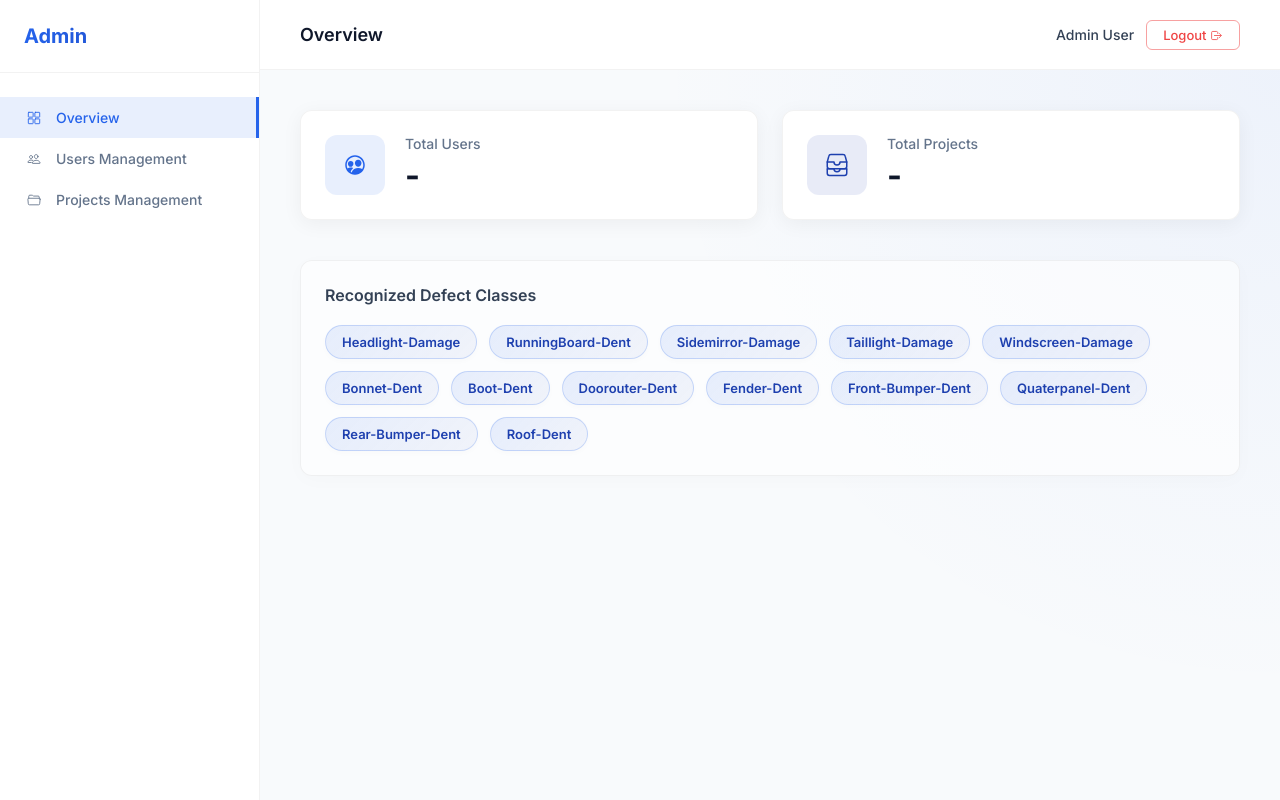
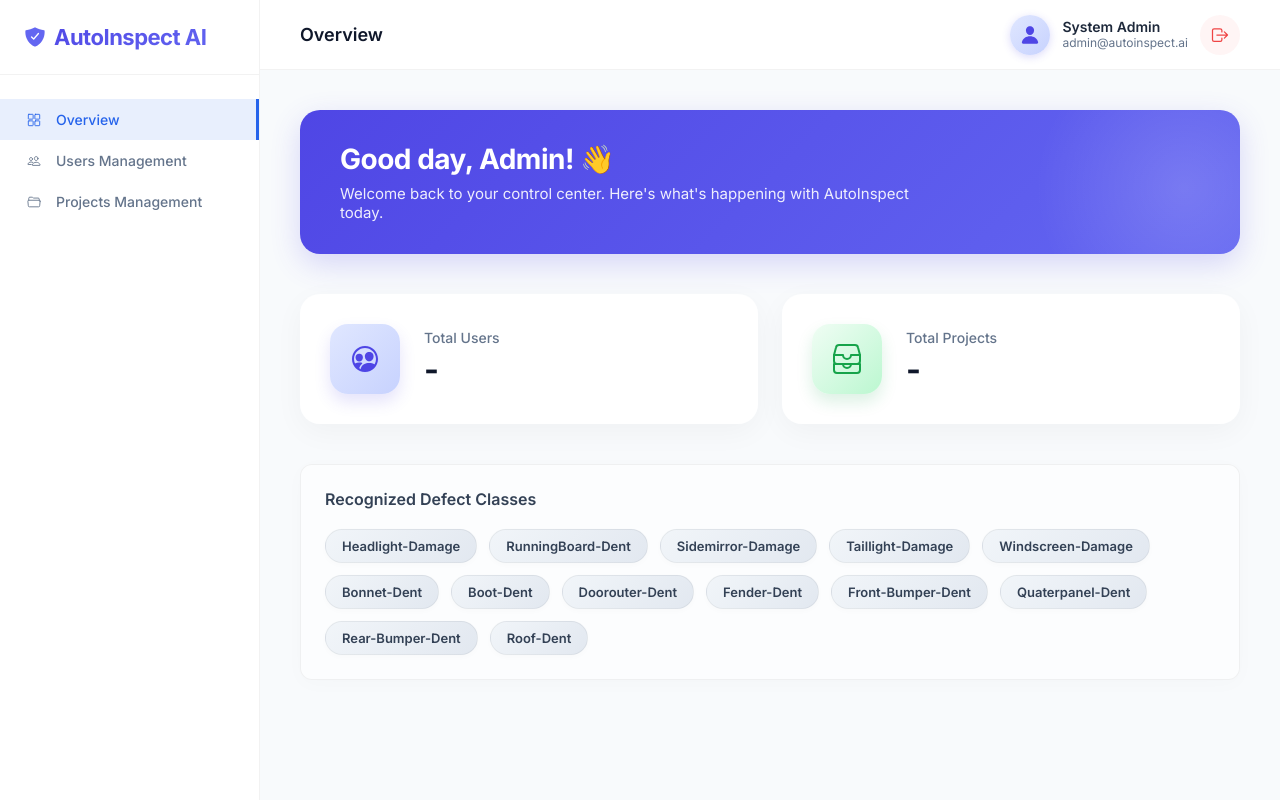
Before and after one commit to albertjoseph2002/CAR-DAMAGE-DETECTION-USING-YOLO-V8s, a plain HTML site: page my_fastapi_app/front end/admin module/dashboard.html in a window 1280 px wide. Drawn offline with nearby package versions, Linux system fonts and the light colour scheme; files that its build step writes are made by us from their sources; sample sign-in values are in the browser's storage; files whose address does not match are found by name.

Commit message:
almost everything is finished

```diff
--- a/my_fastapi_app/front end/admin module/admin.css
+++ b/my_fastapi_app/front end/admin module/admin.css
@@ -58,6 +58,7 @@
     margin-bottom: 8px;
     background: linear-gradient(90deg, #2563eb, #1e40af);
     -webkit-background-clip: text;
+    background-clip: text;
     -webkit-text-fill-color: transparent;
 }
 
@@ -132,10 +133,14 @@
 }
 
 .sidebar-brand {
-    font-size: 20px;
-    font-weight: 700;
-    background: linear-gradient(90deg, #2563eb, #1e40af);
+    font-size: 22px;
+    font-weight: 800;
+    letter-spacing: -0.5px;
+    display: flex;
+    align-items: center;
+    background: linear-gradient(135deg, #4f46e5, #6366f1);
     -webkit-background-clip: text;
+    background-clip: text;
     -webkit-text-fill-color: transparent;
 }
 
@@ -159,6 +164,7 @@
 .nav-item:hover {
     color: #0f172a;
     background: rgba(0, 0, 0, 0.03);
+    transform: translateX(6px);
 }
 
 .nav-item.active {
@@ -206,26 +212,28 @@
 }
 
 .logout-btn {
-    background: transparent;
-    border: 1px solid rgba(239, 68, 68, 0.5);
+    background: rgba(239, 68, 68, 0.05);
+    border: none;
     color: #ef4444;
-    padding: 6px 16px;
-    border-radius: 6px;
+    padding: 10px;
+    border-radius: 50%;
     cursor: pointer;
-    font-size: 13px;
-    font-weight: 500;
-    transition: all 0.2s ease;
+    display: flex;
+    align-items: center;
+    justify-content: center;
+    transition: all 0.3s ease;
 }
 
 .logout-btn:hover {
-    background: rgba(239, 68, 68, 0.1);
-    border-color: #ef4444;
+    background: rgba(239, 68, 68, 0.15);
+    color: #dc2626;
+    transform: rotate(10deg);
 }
 
 .content-area {
     padding: 40px;
     flex-grow: 1;
-    background: radial-gradient(circle at 100% 0%, rgba(37, 99, 235, 0.05) 0%, transparent 50%);
+    background: #f8fafc radial-gradient(circle at top right, rgba(99, 102, 241, 0.04) 0%, transparent 50%), radial-gradient(circle at bottom left, rgba(236, 72, 153, 0.03) 0%, transparent 60%);
 }
 
 .section {
@@ -235,6 +243,48 @@
 
 .section.active {
     display: block;
+}
+
+/* Hero Welcome Section */
+.hero-welcome {
+    background: linear-gradient(135deg, #4f46e5, #6366f1);
+    border-radius: 20px;
+    padding: 32px 40px;
+    margin-bottom: 40px;
+    color: white;
+    box-shadow: 0 10px 30px rgba(79, 70, 229, 0.2);
+    position: relative;
+    overflow: hidden;
+    animation: slideDown 0.5s ease-out;
+}
+
+@keyframes slideDown {
+    from { opacity: 0; transform: translateY(-10px); }
+    to { opacity: 1; transform: translateY(0); }
+}
+
+.hero-welcome::after {
+    content: '';
+    position: absolute;
+    top: -50%;
+    right: -10%;
+    width: 300px;
+    height: 300px;
+    background: radial-gradient(circle, rgba(255,255,255,0.15) 0%, transparent 70%);
+    border-radius: 50%;
+}
+
+.hero-content h2 {
+    font-size: 28px;
+    font-weight: 700;
+    margin-bottom: 8px;
+    letter-spacing: -0.5px;
+}
+
+.hero-content p {
+    font-size: 15px;
+    opacity: 0.9;
+    max-width: 600px;
 }
 
 /* Overview Cards */
@@ -247,39 +297,41 @@
 
 .metric-card {
     background: rgba(255, 255, 255, 0.95);
-    border: 1px solid rgba(0, 0, 0, 0.05);
-    border-radius: 12px;
-    padding: 24px;
+    border: none;
+    border-radius: 20px;
+    padding: 30px;
     display: flex;
     align-items: center;
-    box-shadow: 0 4px 20px rgba(0, 0, 0, 0.05);
-    transition: transform 0.3s ease;
+    box-shadow: 0 8px 30px rgba(0, 0, 0, 0.04);
+    transition: all 0.4s cubic-bezier(0.175, 0.885, 0.32, 1.275);
 }
 
 .metric-card:hover {
-    transform: translateY(-5px);
-    border-color: rgba(37, 99, 235, 0.2);
+    transform: translateY(-8px);
+    box-shadow: 0 15px 35px rgba(37, 99, 235, 0.1);
 }
 
 .metric-icon {
-    width: 60px;
-    height: 60px;
-    border-radius: 12px;
+    width: 70px;
+    height: 70px;
+    border-radius: 18px;
     display: flex;
     align-items: center;
     justify-content: center;
-    margin-right: 20px;
-    font-size: 24px;
+    margin-right: 24px;
+    font-size: 32px;
 }
 
 .metric-icon.users {
-    background: rgba(37, 99, 235, 0.1);
-    color: #2563eb;
+    background: linear-gradient(135deg, #e0e7ff, #c7d2fe);
+    color: #4f46e5;
+    box-shadow: 0 8px 16px rgba(79, 70, 229, 0.15);
 }
 
 .metric-icon.projects {
-    background: rgba(30, 64, 175, 0.1);
-    color: #1e40af;
+    background: linear-gradient(135deg, #f0fdf4, #bbf7d0);
+    color: #16a34a;
+    box-shadow: 0 8px 16px rgba(22, 163, 74, 0.15);
 }
 
 .metric-info h3 {
@@ -518,10 +570,10 @@
     align-items: center;
     justify-content: center;
     padding: 8px 16px;
-    background: linear-gradient(135deg, rgba(37, 99, 235, 0.1), rgba(30, 64, 175, 0.05));
-    border: 1px solid rgba(37, 99, 235, 0.2);
+    background: linear-gradient(135deg, #f1f5f9, #e2e8f0);
+    border: 1px solid rgba(0, 0, 0, 0.05);
     border-radius: 30px;
-    color: #1e40af;
+    color: #334155;
     font-size: 13px;
     font-weight: 600;
     white-space: nowrap;
@@ -533,7 +585,8 @@
 
 .class-badge:hover {
     transform: translateY(-2px);
-    background: linear-gradient(135deg, rgba(37, 99, 235, 0.15), rgba(30, 64, 175, 0.08));
-    box-shadow: 0 4px 10px rgba(37, 99, 235, 0.15);
-    color: #1d4ed8;
+    background: linear-gradient(135deg, #e0e7ff, #c7d2fe);
+    border-color: rgba(79, 70, 229, 0.2);
+    box-shadow: 0 4px 10px rgba(79, 70, 229, 0.15);
+    color: #4f46e5;
 }
--- a/my_fastapi_app/front end/admin module/dashboard.html
+++ b/my_fastapi_app/front end/admin module/dashboard.html
@@ -16,7 +16,10 @@
     <!-- Sidebar -->
     <div class="sidebar">
         <div class="sidebar-header">
-            <div class="sidebar-brand">Admin</div>
+            <div class="sidebar-brand">
+                <ion-icon name="shield-checkmark" style="color: #6366f1; vertical-align: middle; margin-right: 8px;"></ion-icon>
+                <span>AutoInspect AI</span>
+            </div>
         </div>
         <div class="nav-menu">
             <a href="#" class="nav-item active" data-target="overview-section">
@@ -36,9 +39,16 @@
         <div class="topbar">
             <div class="page-title" id="pageTitle">Overview</div>
             <div class="admin-profile">
-                <div style="font-size: 14px; color: #334155; font-weight: 500;">Admin User</div>
-                <button class="logout-btn" id="logoutBtn">
-                    Logout <ion-icon name="log-out-outline" style="vertical-align: middle;"></ion-icon>
+                <!-- Avatar placeholder -->
+                <div class="avatar-placeholder" style="display: flex; align-items: center; justify-content: center; width: 40px; height: 40px; background: linear-gradient(135deg, #e0e7ff, #c7d2fe); border-radius: 50%; color: #4f46e5; font-size: 20px; box-shadow: 0 2px 8px rgba(79, 70, 229, 0.2);">
+                    <ion-icon name="person"></ion-icon>
+                </div>
+                <div class="admin-info" style="display: flex; flex-direction: column;">
+                    <span style="font-size: 14px; color: #1e293b; font-weight: 600; line-height: 1.2;">System Admin</span>
+                    <span style="font-size: 12px; color: #64748b; line-height: 1.2;">admin@autoinspect.ai</span>
+                </div>
+                <button class="logout-btn" id="logoutBtn" title="Logout">
+                    <ion-icon name="log-out-outline" style="font-size: 20px;"></ion-icon>
                 </button>
             </div>
         </div>
@@ -46,6 +56,13 @@
         <div class="content-area">
             <!-- Overview Section -->
             <div id="overview-section" class="section active">
+                <div class="hero-welcome">
+                    <div class="hero-content">
+                        <h2>Good day, Admin! 👋</h2>
+                        <p>Welcome back to your control center. Here's what's happening with AutoInspect today.</p>
+                    </div>
+                </div>
+
                 <div class="metrics-grid">
                     <div class="metric-card">
                         <div class="metric-icon users">
```
Also changed, not shown: my_fastapi_app/front end/user module/create_project.html (+18 -8 lines), my_fastapi_app/front end/user module/home.html (+4 -0 lines), my_fastapi_app/front end/user module/projects.html (+4 -0 lines), my_fastapi_app/front end/user module/script.js (+5 -8 lines), 3 other files.
